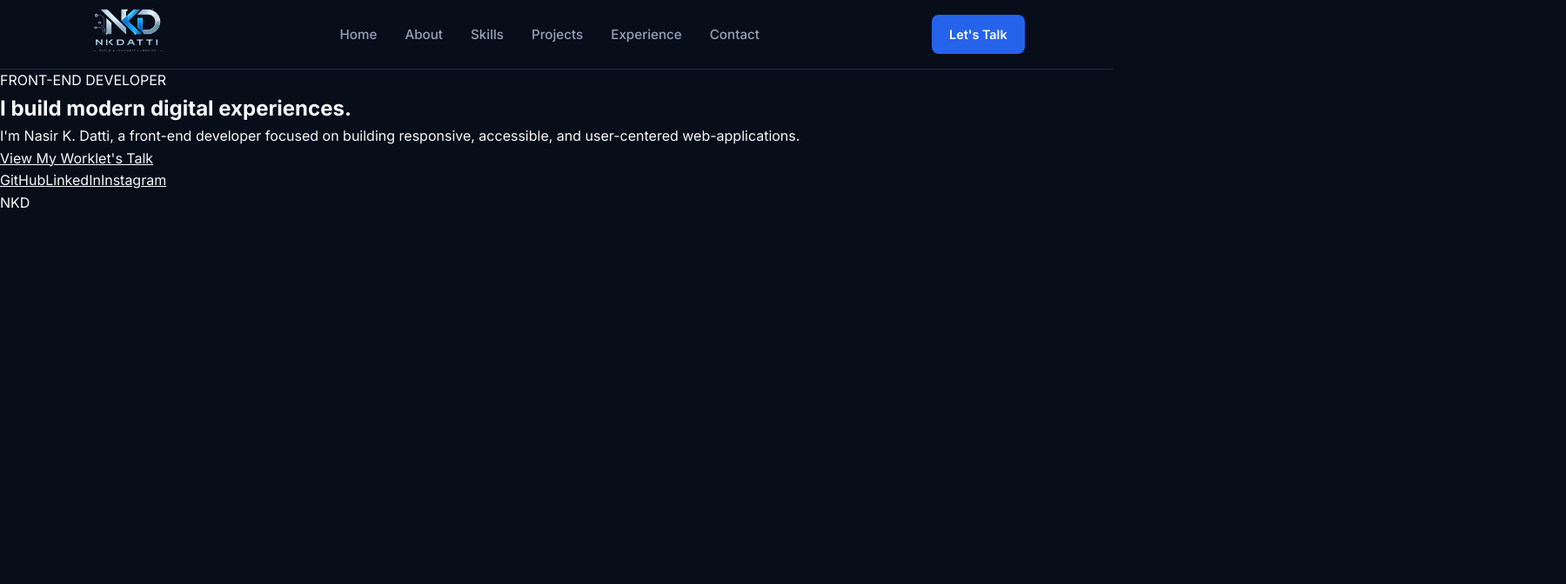
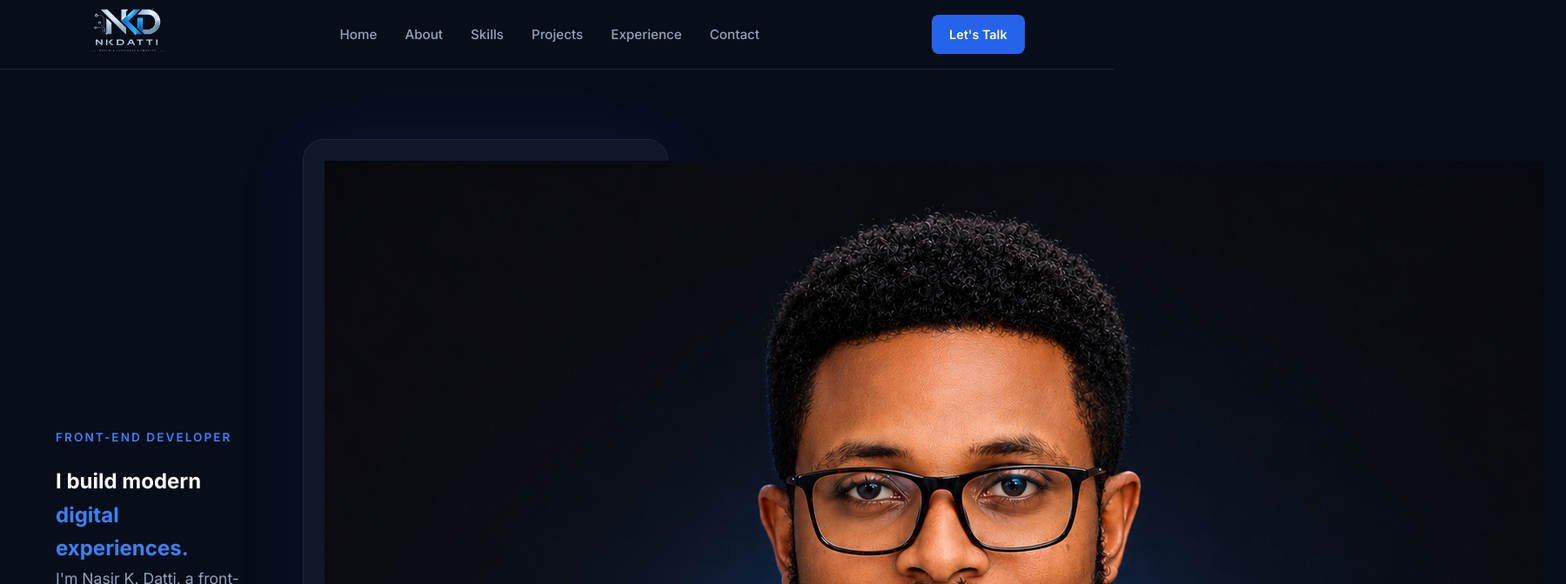
Before and after one commit to NDeenSanhaj96/Portfolio, a React app: page / in a window 1280 px wide. Shown: the top 672 px of the page at 87% size, 1800 px wide, since content can reach past the window. Built offline with nearby package versions, Linux system fonts and the light colour scheme; the HTML template or start-up script is replaced by a standard one.

Commit message:
Add Hero Image

```diff
--- a/src/Components/Hero/Hero.css
+++ b/src/Components/Hero/Hero.css
@@ -0,0 +1,116 @@
+.hero {
+    width: min(90%, var(--container-width));
+    min-height: calc(100vh - var(--navbar-height));
+    margin: 0 auto;
+
+    display: grid;
+    grid-template-columns: 1.1fr 0.9fr;
+    align-items: center;
+    gap: 4rem;
+    padding: 5rem 0;
+}
+
+.hero--content {
+    max-width: 680px;
+}
+
+.hero--eyebrow {
+    margin-bottom: 1.25rem;
+    color: var(--color-primary-hover);
+    font-size: 0.85rem;
+    font-weight: 600;
+    letter-spacing: 0.15em;
+}
+
+.hero h1 span {
+    display: block;
+    color: var(--color-primary-hover);
+}
+
+.hero--description {
+    max-width: 600px;
+    margin-bottom: 2rem;
+    color: var(--color-text-muted);
+    font-size: 1.1rem;
+    line-height: 1.8;
+}
+
+.hero--actions {
+    display: flex;
+    align-items: center;
+    gap: 1rem;
+    margin-bottom: 2rem;
+}
+
+.hero_primary--btn,
+.hero_secondary--btn {
+    display: inline-block;
+    align-items: center;
+    justify-content: center;
+    padding: 0.8rem 1.4rem;
+    border-radius: 8px;
+    text-decoration: none;
+    font-weight: 600;
+    transition: transform var(--transition-fast),
+    backgrond var(--transition-fast),
+    border-color var(--transition-fast);
+}
+
+.hero_primary--btn {
+    color: #fff;
+    background: var(--color-primary);
+}
+
+.hero_primary--btn:hover {
+    background: var(--color-primary-hover);
+    transform: translateY(-2px);
+}
+
+.hero_secondary--btn {
+    color: var(--color-text);
+    border: 1px solid var(--color-border);
+}
+
+.hero_secondary--btn:hover {
+    border-color: var(--color-primary);
+    transform: translateY(-2px);
+}
+
+.hero_social--media {
+    display: flex;
+    gap: 1.5rem;
+}
+
+.hero_social--media a {
+    color: var(--color-text-muted);
+    text-decoration: none;
+    font-size: 0.9rem;
+    transition: color var(--transition-fast);
+}
+
+.hero_social--media a:hover {
+    color: var(--color-primary-hover);
+}
+
+.hero-visual {
+  display: flex;
+  justify-content: center;
+  align-items: center;
+}
+
+.hero_img--wrapper {
+  width: min(100%, 420px);
+  min-height: 420px;
+
+  padding: 1.5rem;
+
+  position: relative;
+
+  background: var(--color-surface);
+  border: 1px solid var(--color-border);
+  border-radius: 24px;
+
+  box-shadow:
+    0 25px 60px rgba(0, 0, 0, 0.35),
+    0 0 80px rgba(37, 99, 235, 0.12);
+}
--- a/src/Components/Hero/Hero.jsx
+++ b/src/Components/Hero/Hero.jsx
@@ -1,3 +1,4 @@
+import profilePhoto from "../../assets/Images/nasir-hero-img.png";
 import logo from "../../assets/Images/nkdatti-logo.png";
 import "./Hero.css";
 
@@ -13,7 +14,7 @@ function Hero() {
           I'm Nasir K. Datti, a front-end developer focused on building
           responsive, accessible, and user-centered web-applications.
         </p>
-        <div>
+        <div className="hero--actions">
           <a href="#projects" className="hero_primary--btn">
             View My Work
           </a>
@@ -22,14 +23,21 @@ function Hero() {
           </a>
         </div>
         <div className="hero_social--media">
-          <a href="#" arial-label="GitHub">GitHub</a>
-          <a href="#" arial-label="LinkedIn">LinkedIn</a>
-          <a href="#" arial-label="Instagram">Instagram</a>
+          <a href="#" arial-label="GitHub">
+            GitHub
+          </a>
+          <a href="#" arial-label="LinkedIn">
+            LinkedIn
+          </a>
+          <a href="#" arial-label="Instagram">
+            Instagram
+          </a>
         </div>
       </div>
       <div className="hero--visual">
-        <div className="hero--glow"></div>
-        <div className="hero--logo">NKD</div>
+        <div className="hero_img--wrapper">
+          <img src={profilePhoto} alt="Nasir K. Datti" className="hero--img" />
+        </div>
       </div>
     </section>
   );
```
Also changed, not shown: src/assets/Images/nasir-hero-img.png (added).
